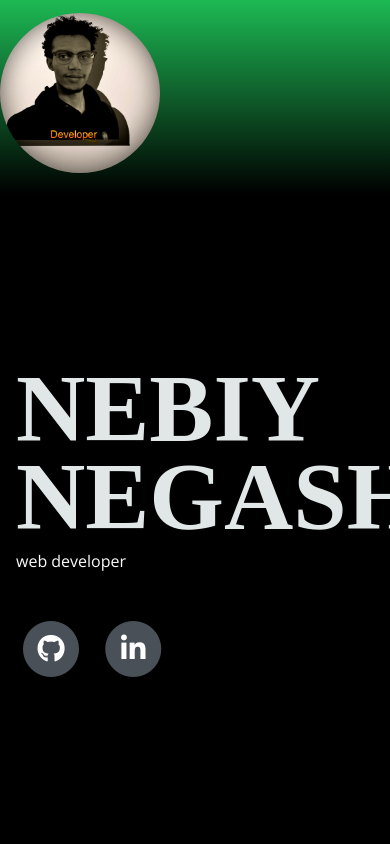
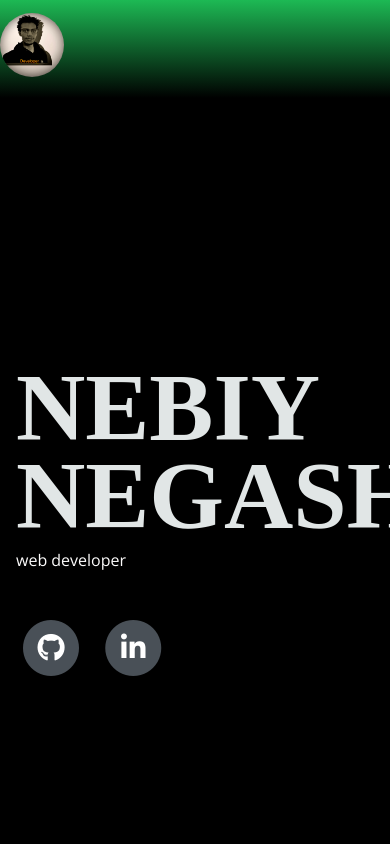
Before and after one commit to Nebiy-Negash/My-Junior-dev-portfolio, a plain HTML site: page index.html in a window 390 px wide. Shown: the top 844 px of the page. Drawn offline with nearby package versions, Linux system fonts and the light colour scheme; a web font is replaced by a local one.

Commit message:
profile pic responsive update

```diff
--- a/assets/style/style.css
+++ b/assets/style/style.css
@@ -41,6 +41,24 @@ a{
 
 a:hover, a:focus, a:active {
     color: #20753e;
+}
+
+.img-profile {
+    height: 10rem;
+    width: 10rem;
+
+}
+@media(max-width: 490px) {
+    .img-profile {
+        height: 4rem;
+        width: 4rem;
+    }
+}
+@media(max-width: 991px) {
+    .img-profile {
+        height: 4rem;
+        width: 4rem;
+    }
 }
 
 .subheading {
@@ -122,9 +140,10 @@ a:hover, a:focus, a:active {
 }
 
 
+
+
 section.resume-section {
     border-bottom: 1px solid #dee2e6;
-    border-top: 1px solid #dee2e6;
     padding-top: 5rem !important;
     padding-bottom: 5rem !important;
 }
@@ -138,6 +157,7 @@ section.resume-section {
 
 @media(min-width: 992px) {
     section.resume-section {
+        border-bottom: 1px solid #dee2e6;
         padding-top: 3rem !important;
         padding-bottom: 3rem !important;
     }
--- a/index.html
+++ b/index.html
@@ -25,7 +25,7 @@
 <body>
     <nav class="navbar navbar-expand-lg navbar-dark bg-primary fixed-top"  id="sideNav">
         <a href="#" class="navbar-brand js-scroll-triger">
-        <img class="img-fluid img-profile rounded-circle mx-auto mb-2" src="assets/media/705EB559-BA1B-498D-858D-D74053E64B32_1_201_a.jpeg" alt="" style="height: 160px; width: 160px; border-radius: 50%; object-fit: cover;">
+        <img class="img-fluid img-profile rounded-circle mx-auto mb-2" src="assets/media/705EB559-BA1B-498D-858D-D74053E64B32_1_201_a.jpeg" alt="">
         </a>
         <div class="collapse navbar-collapse" >
             <ul class="navbar-nav">
@@ -96,13 +96,15 @@
                 </ul>
             </div>
         </section>
-
-        <section class="section-resume p-3 p-lg-5 d-flex d-column" id="projects">
+        <section class="resume-section p-3 p-lg-5 d-flex d-column" id="projects">
+            <div class="wrraper">
                 <div class="wrraper">
                     <h2>Projects</h2>
+                </div>
+            </div>
+        <!-- </section>
 
-
-            </div>
+        <section class="section-resume p-3 p-lg-5 d-flex d-column" id="projects"> -->
         </section>
 
 
@@ -112,6 +114,7 @@
 
             </div>
         </section>
+
     </div>
 </body>
 </html>
```
Also changed, not shown: assets/media/Screenshot 2022-12-10 at 7.34.12 PM.png (added), 3 other files. Lines whose indentation alone changed are shown as unchanged.
